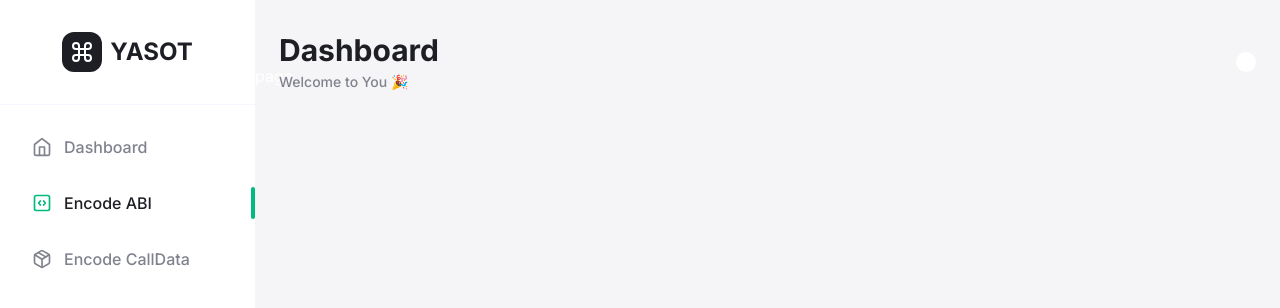
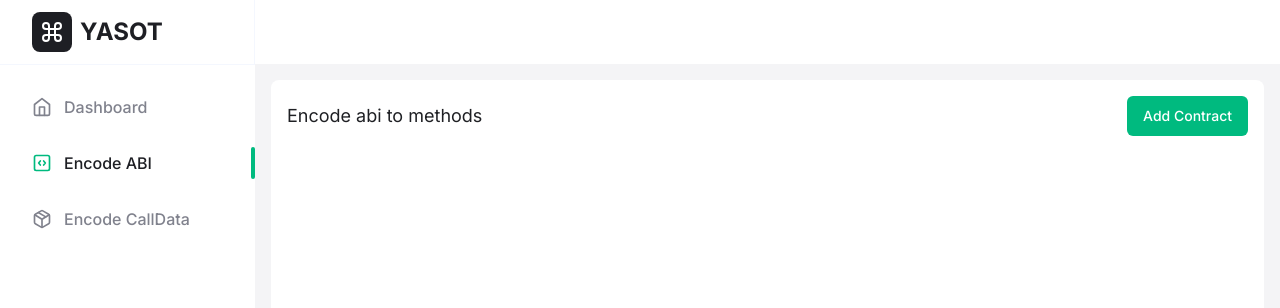
Before and after one commit to izz520/yasol_tools, a Next.js app: page /abi in a window 1280 px wide. Shown: the top 308 px of the page. Built offline with nearby package versions, Linux system fonts and the light colour scheme.

Commit message:
feat: add dialog and breadcrumb

```diff
--- a/app/abi/page.tsx
+++ b/app/abi/page.tsx
@@ -1,7 +1,18 @@
 import React from 'react'
 
+import { Button } from '@/components/ui/button'
+
 const page = () => {
-  return <div>page</div>
+  return (
+    <div className="w-full flex-1 rounded-lg bg-cardBg p-4">
+      <div className="flex items-center justify-between">
+        <h3 className=" text-lg">Encode abi to methods</h3>
+        <div>
+          <Button>Add Contract</Button>
+        </div>
+      </div>
+    </div>
+  )
 }
 
 export default page
--- a/app/globals.css
+++ b/app/globals.css
@@ -12,8 +12,8 @@
 }
 
 .dark {
-  --card-bg: #111c44;
-  --bg-primary: #222325;
+  --card-bg: #111111;
+  --bg-primary: #191919;
   --font-primary: #eeeef0;
   --font-secondary: #797b86;
   --font-hover: #b2b3bd;
@@ -22,8 +22,8 @@
 
 @layer base {
   :root {
-    --background: 0 0% 100%;
-    --foreground: 0, 0%, 100%;
+    --background: 240, 8%, 96.1%;
+    --foreground: 228, 7.1%, 13.1%;
     --card: 0 0% 100%;
     --card-foreground: 240 10% 3.9%;
     --popover: 0 0% 100%;
@@ -42,12 +42,12 @@
     --border: 240 5.9% 90%;
     --input: 240 5.9% 90%;
     --ring: 161, 100%, 36.5%;
-    --radius: 0.75rem;
+    --radius: 0.5rem;
   }
 
   .dark {
-    --background: 20 14.3% 4.1%;
-    --foreground: 0, 0%, 100%;
+    --background: 0, 0%, 9.8%;
+    --foreground: 240, 7.1%, 94.1%;
     --card: 24 9.8% 10%;
     --card-foreground: 0 0% 95%;
     --popover: 0 0% 9%;
--- a/app/layout.tsx
+++ b/app/layout.tsx
@@ -25,11 +25,11 @@
 }>) {
   return (
     <html lang="en">
-      <body className={twMerge('h-screen bg-bgPrimary font-sans antialiased', inter.variable)}>
+      <body className={twMerge('h-screen font-sans antialiased', inter.variable)}>
         <Aside />
-        <main className="pl-[255px]">
+        <main className="flex min-h-screen flex-col pl-[255px]">
           <Header />
-          <section>{children}</section>
+          <section className="mt-16 flex flex-1 p-4">{children}</section>
         </main>
       </body>
     </html>
--- a/components/Layout/Aside/index.tsx
+++ b/components/Layout/Aside/index.tsx
@@ -31,11 +31,11 @@
   ]
   return (
     <aside className="fixed left-0 top-0 h-full w-[255px] bg-cardBg">
-      <h1 className=" flex  items-center justify-center gap-2 border-b border-borderPrimary py-8 text-2xl font-bold text-fontPrimary">
+      <h1 className=" flex  items-center justify-start gap-2 border-b border-r border-borderPrimary py-3 pl-8 text-2xl font-bold text-fontPrimary">
         <span className="flex size-10 items-center justify-center rounded-lg bg-fontPrimary">
-          <LuCommand className="text-white" />
+          <LuCommand className="text-cardBg" />
         </span>
-        <span>YASOT</span>
+        <span className="text-fontPrimary">YASOT</span>
       </h1>
       <div className="flex flex-col gap-5 pt-6">
         {navList.map((nav) => (
--- a/components/Layout/Header/index.tsx
+++ b/components/Layout/Header/index.tsx
@@ -2,15 +2,10 @@
 
 const Header = () => {
   return (
-    <header className="sticky top-0 h-16 w-full bg-transparent px-6 py-8">
-      <section className="flex w-full items-center justify-between">
-        <div className="flex flex-col gap-1">
-          <h2 className="text-3xl font-bold text-fontPrimary">Dashboard</h2>
-          <p className="text-sm font-medium text-fontSecondary">Welcome to You 🎉</p>
-        </div>
-        <div className=" rounded-full bg-cardBg p-2.5"></div>
-      </section>
-    </header>
+    <>
+      <header className="fixed top-0 h-16 w-full bg-cardBg px-6"></header>
+      {/* <section className="h-16"></section> */}
+    </>
   )
 }
 
--- /dev/null
+++ b/components/ui/breadcrumb.tsx
@@ -0,0 +1,91 @@
+import * as React from 'react'
+
+import { Slot } from '@radix-ui/react-slot'
+import { ChevronRight, MoreHorizontal } from 'lucide-react'
+
+import { cn } from '@/lib/utils'
+
+const Breadcrumb = React.forwardRef<
+  HTMLElement,
+  React.ComponentPropsWithoutRef<'nav'> & {
+    separator?: React.ReactNode
+  }
+>(({ ...props }, ref) => <nav ref={ref} aria-label="breadcrumb" {...props} />)
+Breadcrumb.displayName = 'Breadcrumb'
+
+const BreadcrumbList = React.forwardRef<HTMLOListElement, React.ComponentPropsWithoutRef<'ol'>>(
+  ({ className, ...props }, ref) => (
+    <ol
+      ref={ref}
+      className={cn(
+        'flex flex-wrap items-center gap-1.5 break-words text-sm text-muted-foreground sm:gap-2.5',
+        className
+      )}
+      {...props}
+    />
+  )
+)
+BreadcrumbList.displayName = 'BreadcrumbList'
+
+const BreadcrumbItem = React.forwardRef<HTMLLIElement, React.ComponentPropsWithoutRef<'li'>>(
+  ({ className, ...props }, ref) => (
+    <li ref={ref} className={cn('inline-flex items-center gap-1.5', className)} {...props} />
+  )
+)
+BreadcrumbItem.displayName = 'BreadcrumbItem'
+
+const BreadcrumbLink = React.forwardRef<
+  HTMLAnchorElement,
+  React.ComponentPropsWithoutRef<'a'> & {
+    asChild?: boolean
+  }
+>(({ asChild, className, ...props }, ref) => {
+  const Comp = asChild ? Slot : 'a'
+
+  return <Comp ref={ref} className={cn('transition-colors hover:text-foreground', className)} {...props} />
+})
+BreadcrumbLink.displayName = 'BreadcrumbLink'
+
+const BreadcrumbPage = React.forwardRef<HTMLSpanElement, React.ComponentPropsWithoutRef<'span'>>(
+  ({ className, ...props }, ref) => (
+    <span
+      ref={ref}
+      role="link"
+      aria-disabled="true"
+      aria-current="page"
+      className={cn('font-normal text-foreground', className)}
+      {...props}
+    />
+  )
+)
+BreadcrumbPage.displayName = 'BreadcrumbPage'
+
+const BreadcrumbSeparator = ({ children, className, ...props }: React.ComponentProps<'li'>) => (
+  <li role="presentation" aria-hidden="true" className={cn('[&>svg]:size-3.5', className)} {...props}>
+    {children ?? <ChevronRight />}
+  </li>
+)
+BreadcrumbSeparator.displayName = 'BreadcrumbSeparator'
+
+const BreadcrumbEllipsis = ({ className, ...props }: React.ComponentProps<'span'>) => (
+  <span
+    role="presentation"
+    aria-hidden="true"
+    className={cn('flex h-9 w-9 items-center justify-center', className)}
+    {...props}
+  >
+    <MoreHorizontal className="h-4 w-4" />
+    <span className="sr-only">More</span>
+  </span>
+)
+BreadcrumbEllipsis.displayName = 'BreadcrumbElipssis'
+
+export {
+  Breadcrumb,
+  BreadcrumbList,
+  BreadcrumbItem,
+  BreadcrumbLink,
+  BreadcrumbPage,
+  BreadcrumbSeparator,
+  BreadcrumbEllipsis,
+}
--- /dev/null
+++ b/components/ui/dialog.tsx
@@ -0,0 +1,98 @@
+'use client'
+
+import * as React from 'react'
+
+import * as DialogPrimitive from '@radix-ui/react-dialog'
+import { X } from 'lucide-react'
+
+import { cn } from '@/lib/utils'
+
+const Dialog = DialogPrimitive.Root
+
+const DialogTrigger = DialogPrimitive.Trigger
+
+const DialogPortal = DialogPrimitive.Portal
+
+const DialogClose = DialogPrimitive.Close
+
+const DialogOverlay = React.forwardRef<
+  React.ElementRef<typeof DialogPrimitive.Overlay>,
+  React.ComponentPropsWithoutRef<typeof DialogPrimitive.Overlay>
+>(({ className, ...props }, ref) => (
+  <DialogPrimitive.Overlay
+    ref={ref}
+    className={cn(
+      'fixed inset-0 z-50 bg-black/80  data-[state=open]:animate-in data-[state=closed]:animate-out data-[state=closed]:fade-out-0 data-[state=open]:fade-in-0',
+      className
+    )}
+    {...props}
+  />
+))
+DialogOverlay.displayName = DialogPrimitive.Overlay.displayName
+
+const DialogContent = React.forwardRef<
+  React.ElementRef<typeof DialogPrimitive.Content>,
+  React.ComponentPropsWithoutRef<typeof DialogPrimitive.Content>
+>(({ className, children, ...props }, ref) => (
+  <DialogPortal>
+    <DialogOverlay />
+    <DialogPrimitive.Content
+      ref={ref}
+      className={cn(
+        'fixed left-[50%] top-[50%] z-50 grid w-full max-w-lg translate-x-[-50%] translate-y-[-50%] gap-4 border bg-background p-6 shadow-lg duration-200 data-[state=open]:animate-in data-[state=closed]:animate-out data-[state=closed]:fade-out-0 data-[state=open]:fade-in-0 data-[state=closed]:zoom-out-95 data-[state=open]:zoom-in-95 data-[state=closed]:slide-out-to-left-1/2 data-[state=closed]:slide-out-to-top-[48%] data-[state=open]:slide-in-from-left-1/2 data-[state=open]:slide-in-from-top-[48%] sm:rounded-lg',
+        className
+      )}
+      {...props}
+    >
+      {children}
+      <DialogPrimitive.Close className="absolute right-4 top-4 rounded-sm opacity-70 ring-offset-background transition-opacity hover:opacity-100 focus:outline-none focus:ring-2 focus:ring-ring focus:ring-offset-2 disabled:pointer-events-none data-[state=open]:bg-accent data-[state=open]:text-muted-foreground">
+        <X className="h-4 w-4" />
+        <span className="sr-only">Close</span>
+      </DialogPrimitive.Close>
+    </DialogPrimitive.Content>
+  </DialogPortal>
+))
+DialogContent.displayName = DialogPrimitive.Content.displayName
+
+const DialogHeader = ({ className, ...props }: React.HTMLAttributes<HTMLDivElement>) => (
+  <div className={cn('flex flex-col space-y-1.5 text-center sm:text-left', className)} {...props} />
+)
+DialogHeader.displayName = 'DialogHeader'
+
+const DialogFooter = ({ className, ...props }: React.HTMLAttributes<HTMLDivElement>) => (
+  <div className={cn('flex flex-col-reverse sm:flex-row sm:justify-end sm:space-x-2', className)} {...props} />
+)
+DialogFooter.displayName = 'DialogFooter'
+
+const DialogTitle = React.forwardRef<
+  React.ElementRef<typeof DialogPrimitive.Title>,
+  React.ComponentPropsWithoutRef<typeof DialogPrimitive.Title>
+>(({ className, ...props }, ref) => (
+  <DialogPrimitive.Title
+    ref={ref}
+    className={cn('text-lg font-semibold leading-none tracking-tight', className)}
+    {...props}
+  />
+))
+DialogTitle.displayName = DialogPrimitive.Title.displayName
+
+const DialogDescription = React.forwardRef<
+  React.ElementRef<typeof DialogPrimitive.Description>,
+  React.ComponentPropsWithoutRef<typeof DialogPrimitive.Description>
+>(({ className, ...props }, ref) => (
+  <DialogPrimitive.Description ref={ref} className={cn('text-sm text-muted-foreground', className)} {...props} />
+))
+DialogDescription.displayName = DialogPrimitive.Description.displayName
+
+export {
+  Dialog,
+  DialogPortal,
+  DialogOverlay,
+  DialogClose,
+  DialogTrigger,
+  DialogContent,
+  DialogHeader,
+  DialogFooter,
+  DialogTitle,
+  DialogDescription,
+}
--- a/package.json
+++ b/package.json
@@ -14,7 +14,8 @@
     "analyzer": "cross-env ANALYZE=true next build"
   },
   "dependencies": {
-    "@radix-ui/react-slot": "^1.0.2",
+    "@radix-ui/react-dialog": "^1.1.1",
+    "@radix-ui/react-slot": "^1.1.0",
     "class-variance-authority": "^0.7.0",
     "clsx": "^2.1.1",
     "lucide-react": "^0.390.0",
```
Also changed, not shown: 1 other file (tests, documents, lock files or other folders).
